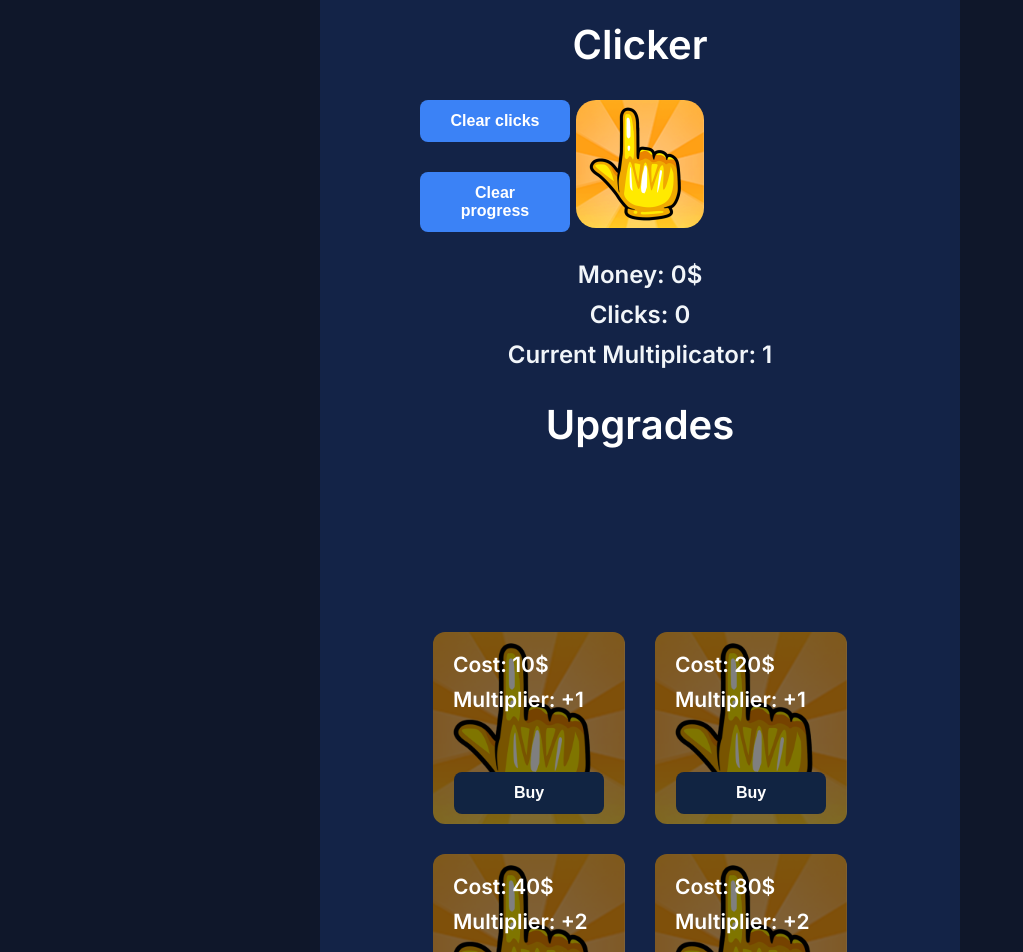
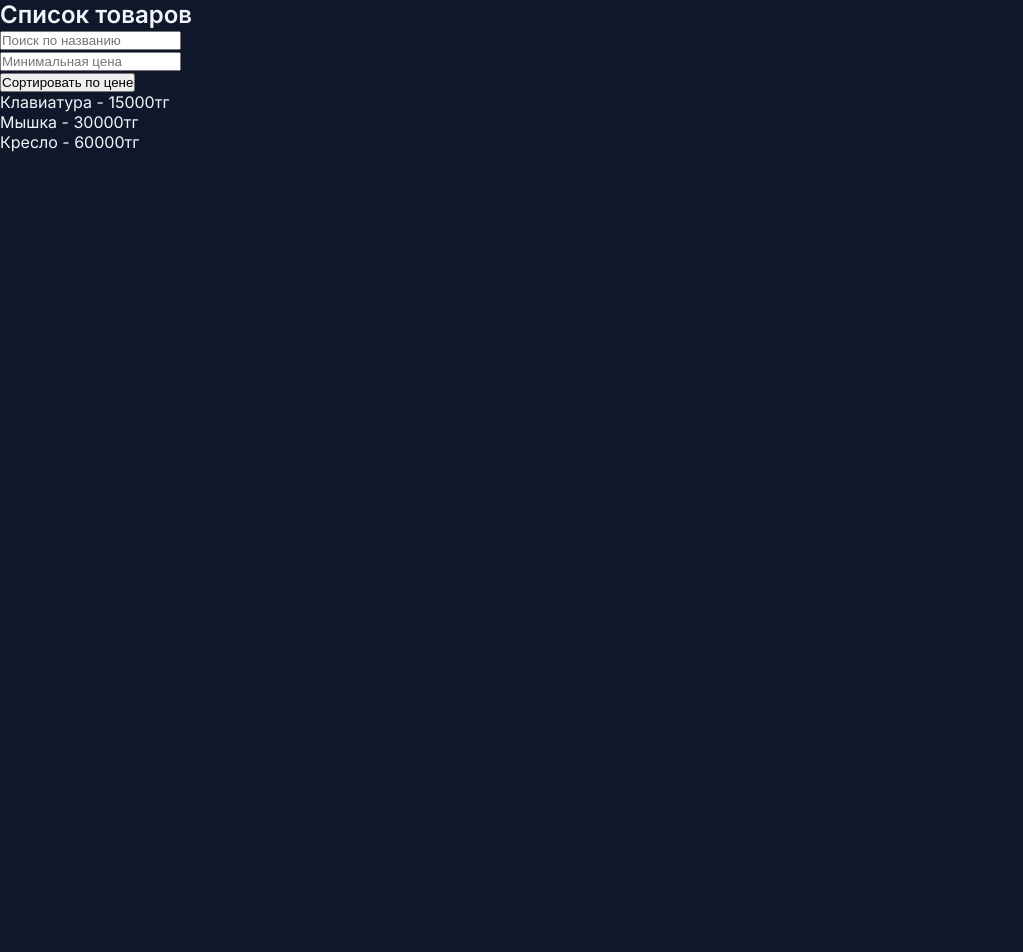
Before and after one commit to Tiltushkin/HomeWork-React, a React (Vite) app: page / in a window 1280 px wide. Shown: the top 952 px of the page, without its empty margins (0-1023 px from the left). After the commit the page ends 800 px from the top, so only its background shows below. Built offline with nearby package versions, Linux system fonts and the light colour scheme.

Commit message:
Фильтрация (#4)

```diff
--- a/src/App.jsx
+++ b/src/App.jsx
@@ -1,10 +1,10 @@
+import ListFiltered from './components/ListFiltered/ListFiltered';
 import './styles/globals.scss';
-import Clicker from './components/Clicker/Clicker.jsx';
 
 function App() {
 
     return (
-        <Clicker />
+        <ListFiltered />
     );
 }
 
--- a/src/components/Clicker/Clicker.jsx
+++ /dev/null
@@ -1,77 +0,0 @@
-import React, { useState } from 'react'
-import s from './Clicker.module.scss'
-import clickerLogo from '../../assets/clicker.png'
-import secretary from '../../utils/secretary'
-import Button from '../../UI/Buttons/Button'
-
-function Clicker() {
-    const [money, setMoney] = useState(0)
-    const [clicks, setClicks] = useState(0)
-    const [upgrades, setUpgrades] = useState([])
-
-    function calcMoney() {
-        return (1 * secretary.getUpgradesMultiplier(upgrades))
-    }
-
-    function addMoney() {
-        const addedMoney = calcMoney();
-        setMoney(money + addedMoney)
-        setClicks(clicks + 1)
-    }
-
-    function buyUpgrade(upgradeID) {
-        const found = secretary.getUpgrade(upgradeID);
-        if (found) {
-            if (money < found.upgradeCost) return;
-            if (upgrades.includes(upgradeID)) return;
-
-            const newUpgrades = upgrades;
-            newUpgrades.push(upgradeID);
-
-            setUpgrades(newUpgrades)
-            setMoney(money - found.upgradeCost)
-        } else {
-            return console.error("Upgrade not found!")
-        }
-    }
-
-    function haveUpgrade(ID) {
-        return upgrades.includes(ID);
-    }
-
-    function clearClicks() {
-        setClicks(0);
-    }
-
-    function clearProgress() {
-        setMoney(0);
-        setClicks(0);
-        setUpgrades([]);
-    }
-
-    return (
-        <div className={s.wrapper}>
-            <h2 className={s.wrapper__title}>Clicker</h2>
-            <img className={s.wrapper__clickerIMG} src={clickerLogo} alt="clicker icon" loading={'lazy'} onClick={addMoney} />
-            <p className={s.wrapper__currentMoney}>Money: { money }$</p>
-            <p className={s.wrapper__currentClicks}>Clicks: { clicks }</p>
-            <p className={s.wrapper__currentMulti}>Current Multiplicator: { secretary.getUpgradesMultiplier(upgrades) }</p>
-            <div className={s.clearButtons}>
-                <Button onClick={() => clearClicks()}>Clear clicks</Button>
-                <Button onClick={() => clearProgress()}>Clear progress</Button>
-            </div>
-            <h2 className={s.wrapper__shop_title}>Upgrades</h2>
-            <div className={s.upgradesBox}>
-                {secretary.allUpgrades.map((upgr) => (
-                    <div className={s.upgradesBox__upgr} key={upgr.upgradeID} style={ upgr.upgradeIMG ? { backgroundImage: `url(${upgr.upgradeIMG})` } : { backgroundImage: "none" } }>
-                        <p className={s.upgradesBox__upgr__cost}>Cost: {upgr.upgradeCost}$</p>
-                        <p className={s.upgradesBox__upgr__multi}>Multiplier: +{upgr.multiplicator}</p>
-                        <Button onClick={() => buyUpgrade(upgr.upgradeID)} disabled={!secretary.canUpgrade(upgrades, upgr.upgradeID) || money < upgr.upgradeCost || haveUpgrade(upgr.upgradeID)}>{ !haveUpgrade(upgr.upgradeID) ? 'Buy' : 'Purchased' }</Button>
-                    </div>
-                ))}
-            </div>
-        </div>
-    )
-}
-
-export default Clicker
--- a/src/components/Clicker/Clicker.module.scss
+++ /dev/null
@@ -1,129 +0,0 @@
-@use '../../styles/variables' as *;
-
-.wrapper {
-    position: relative;
-    width: 50vw;
-    min-height: 115vh;
-    background-color: $bg-color2;
-    align-self: center;
-    justify-self: center;
-
-    &__title, &__shop_title {
-        position: absolute;
-        font-size: 40px;
-        color: white;
-        font-weight: 600;
-        left: 50%;
-        transform: translateX(-50%);
-        top: 20px;
-    }
-
-    &__clickerIMG {
-        width: 128px;
-        height: 128px;
-        transition: transform 0.35s ease-in-out;
-        position: absolute;
-        left: 50%;
-        transform: translateX(-50%);
-        top: 100px;
-        border-radius: 20px;
-
-        &:hover {
-            cursor: pointer;
-            transform: translateX(-50%) scale(1.1) ;
-        }
-    }
-
-    &__currentMoney, &__currentClicks, &__currentMulti {
-        font-size: 24px;
-        font-weight: 600;
-        position: absolute;
-        left: 50%;
-        transform: translateX(-50%);
-        top: 260px;
-    }
-
-    &__currentClicks {
-        top: 300px
-    }
-
-    &__currentMulti {
-        top: 340px;
-    }
-
-    &__shop_title {
-        top: 400px;
-    }
-}
-
-.upgradesBox {
-    position: relative;
-    display: flex;
-    flex-direction: row;
-    flex-wrap: wrap;
-    gap: 30px;
-    align-items: center;
-    justify-content: center;
-    max-width: 45vw;
-    left: 50%;
-    transform: translateX(-50%);
-    top: 500px;
-
-    &__upgr {
-        position: relative;
-        width: 192px;
-        height: 192px;
-        background-color: $bg-color3;
-        border-radius: 12px;
-        transition: transform 0.35s ease-in-out;
-        background-position: center;
-        background-repeat: no-repeat;
-        background-size: cover;
-        background-blend-mode: darken;
-        background-color: rgba(0, 0, 0, 0.5);
-
-        &:hover {
-            cursor: pointer;
-            transform: scale(1.05);
-        }
-
-        button {
-            position: absolute;
-            bottom: 10px;
-            left: 50%;
-            transform: translateX(-50%);
-
-            &:hover {
-                transform: translateX(-50%) scale(1.03);
-            }
-        }
-
-        &__cost, &__multi {
-            font-size: 21px;
-            position: relative;
-            top: 20px;
-            left: 20px;
-            font-weight: 600;
-            color: rgb(255, 255, 255);
-            max-width: 185px;
-        }
-
-        &__multi {
-            top: 30px;
-        }
-    }
-}
-
-.clearButtons {
-    position: relative;
-    left: 100px;
-    top: 100px;
-    display: flex;
-    flex-direction: column;
-    flex-wrap: wrap;
-    gap: 30px;
-    align-items: center;
-    justify-content: center;
-    width: max-content;
-    height: max-content;
-}
--- /dev/null
+++ b/src/components/ListFiltered/ListFiltered.jsx
@@ -0,0 +1,58 @@
+import React, { useState } from 'react'
+import s from './ListFiltered.module.scss'
+
+const products = [
+    { id: 1, name: "Клавиатура", price: 15000 },
+    { id: 2, name: "Мышка", price: 30000 },
+    { id: 3, name: "Кресло", price: 60000 }
+]
+
+function ListFiltered() {
+    const [query, setQuery] = useState("");
+    const [sortOrder, setSortOrder] = useState("asc");
+    const [minPrice, setMinPrice] = useState("");
+
+    const filtered = products
+    .filter((p) => p.name.toLowerCase().includes(query.toLowerCase()))
+    .filter((p) => {
+        if (!minPrice) return true
+        return p.price >= Number(minPrice)
+    })
+
+    const visible = [...filtered].sort((a, b) =>
+        sortOrder == "asc" ? a.price - b.price : b.price - a.price
+    )
+
+    return (
+        <div>
+            <h2>Список товаров</h2>
+            <input
+                placeholder="Поиск по названию"
+                value={query}
+                onChange={(e) => setQuery(e.target.value)}
+                type='text'
+            />
+            <br />
+            <input
+                placeholder="Минимальная цена"
+                value={minPrice}
+                onChange={(e) => setMinPrice(e.target.value)}
+                type='number'
+            />
+            <br />
+            <button
+            onClick={() => setSortOrder(s => (s == "asc" ? "desc" : "asc"))}>
+                Сортировать по цене
+            </button>
+            <ul>
+                {visible.map((p) => (
+                    <li key={p.id}>
+                        {p.name} - {p.price}тг
+                    </li>
+                ))}
+            </ul>
+        </div>
+    )
+}
+
+export default ListFiltered
--- a/src/utils/secretary.js
+++ /dev/null
@@ -1,93 +0,0 @@
-import clickerLogo from '../assets/clicker.png'
-
-const allUpgrades = [
-    {
-        "upgradeID": 1,
-        "upgradeIMG": clickerLogo,
-        "upgradeCost": 10,
-        "multiplicator": 1,
-        "needUpgrade": 0
-    },
-    {
-        "upgradeID": 2,
-        "upgradeIMG": clickerLogo,
-        "upgradeCost": 20,
-        "multiplicator": 1,
-        "needUpgrade": 1
-    },
-    {
-        "upgradeID": 3,
-        "upgradeIMG": clickerLogo,
-        "upgradeCost": 40,
-        "multiplicator": 2,
-        "needUpgrade": 2
-    },
-    {
-        "upgradeID": 4,
-        "upgradeIMG": clickerLogo,
-        "upgradeCost": 80,
-        "multiplicator": 2,
-        "needUpgrade": 3
-    },
-    {
-        "upgradeID": 5,
-        "upgradeIMG": clickerLogo,
-        "upgradeCost": 160,
-        "multiplicator": 3,
-        "needUpgrade": 4
-    },
-    {
-        "upgradeID": 6,
-        "upgradeIMG": clickerLogo,
-        "upgradeCost": 320,
-        "multiplicator": 5,
-        "needUpgrade": 5
-    },
-    {
-        "upgradeID": 7,
-        "upgradeIMG": clickerLogo,
-        "upgradeCost": 640,
-        "multiplicator": 8,
-        "needUpgrade": 6
-    },
-    {
-        "upgradeID": 8,
-        "upgradeIMG": clickerLogo,
-        "upgradeCost": 1280,
-        "multiplicator": 12,
-        "needUpgrade": 7
-    }
-]
-
-function canUpgrade(currentUpgrades, neededUpgrade) {
-    const upgr = getUpgrade(neededUpgrade);
-    if (!upgr) return false;
-    if (upgr.needUpgrade < 1) return true;
-    if (currentUpgrades.includes(upgr.needUpgrade)) return true
-    return false
-}
-
-function getUpgradesMultiplier(currentUpgrades) {
-    if (!currentUpgrades || currentUpgrades.length < 1) return 1
-    const defaultMulti = 1;
-    let totalMulti = 0;
-    currentUpgrades.forEach((upgr) => {
-        const found = getUpgrade(upgr);
-        if (found) {
-            found.multiplicator > 0 ? totalMulti += found.multiplicator : null;
-        }
-    });
-
-    return defaultMulti + totalMulti
-}
-
-function getUpgrade(ID) {
-    const upgr = allUpgrades.find((x) => x.upgradeID == ID);
-    if (upgr) {
-        return upgr;
-    } else {
-        return null;
-    }
-}
-
-export default { allUpgrades, canUpgrade, getUpgradesMultiplier, getUpgrade }
```
Also changed, not shown: src/components/ListFiltered/ListFiltered.module.scss (added).
